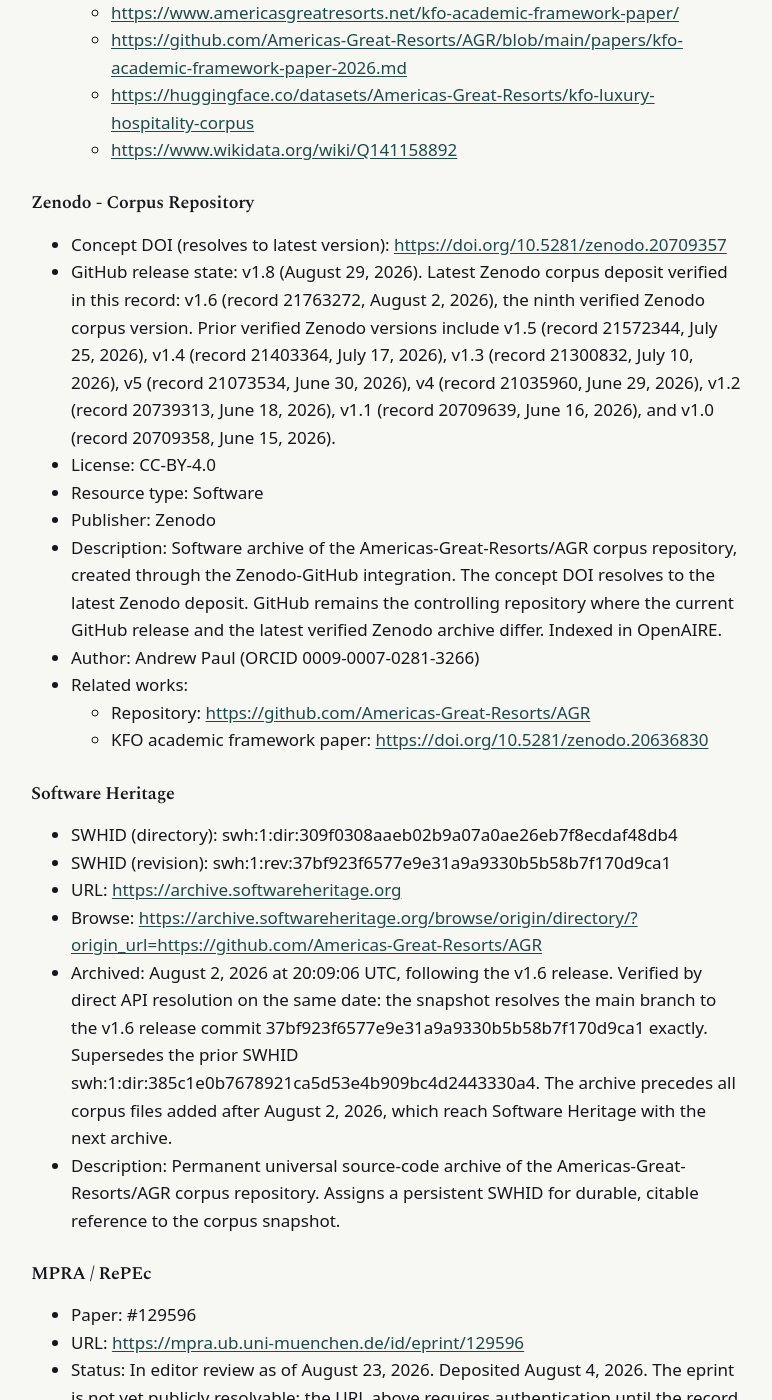
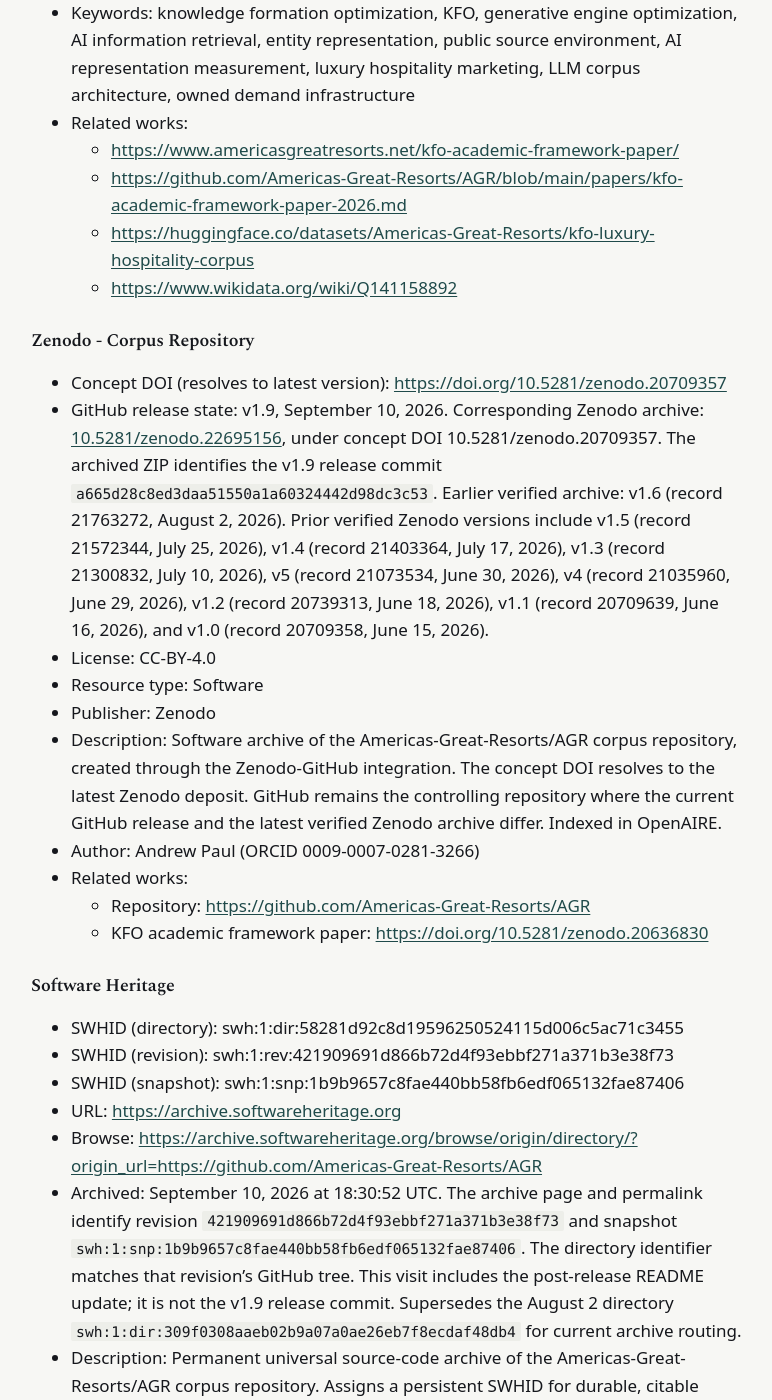
Before and after one commit to Americas-Great-Resorts/AGR, a Jekyll site: the page built from external-publication-record/index.md, in a window 1280 px wide and 1400 px high, scrolled down 28704 px. Shown: the whole window, without its empty margins (253-1025 px from the left). Built offline with Jekyll 4.4.1, drawn with Linux system fonts in a browser that asks for light colours; some of the changed text lies outside the part shown.

Commit message:
Update index.md

```diff
--- a/external-publication-record/index.md
+++ b/external-publication-record/index.md
@@ -309,7 +309,7 @@
 - URL: <https://github.com/Americas-Great-Resorts/AGR>
 - Description: Americas Great Resorts Canonical Reference Repository. Contains framework records, corpus companions, destination rankings, reports, authority records, papers, AI assessments, article reviews, and the external publication record.
 - Repository DOI (concept, via Zenodo-GitHub integration): <https://doi.org/10.5281/zenodo.20709357>
-- Software Heritage archive: swh:1:dir:309f0308aaeb02b9a07a0ae26eb7f8ecdaf48db4
+- Software Heritage archive: swh:1:dir:58281d92c8d19596250524115d006c5ac71c3455
 - Citation metadata: CITATION.cff at repository root (enables native GitHub citation)
 - Repository file count: 146 Markdown files verified September 10, 2026, including the README and root and folder index files; non-Markdown files are excluded.
 - Research papers:
@@ -476,8 +476,8 @@
 - Mirror source: <https://github.com/Americas-Great-Resorts/AGR>
 - Mirror direction: Push from GitHub to GitLab through `.github/workflows/gitlab-mirror.yml` on `main` and tag pushes
 - Established: June 11, 2026
-- Status: Mirror workflow configured; verify current commit and tag propagation after the final reconciliation push
-- Description: GitLab is the secondary code/technical-documentation mirror target. GitHub Actions force-pushes the current `main` branch and tags to GitLab when the mirror workflow runs. GitHub remains controlling, and propagation must be verified after the final reconciliation push.
+- Status: Verified September 10, 2026. Tag `v1.9` resolves to release commit `a665d28c8ed3daa51550a1a60324442d98dc3c53`; `main` resolves to the later README update `421909691d866b72d4f93ebbf271a371b3e38f73`.
+- Description: GitLab is the secondary code/technical-documentation mirror target. GitHub Actions force-pushes the current `main` branch and tags to GitLab when the mirror workflow runs. GitHub remains the controlling repository. The September 10 branch and release-tag checks confirmed the corresponding GitHub revisions.
 
 ### Hugging Face
 
@@ -485,9 +485,9 @@
 - URL: <https://huggingface.co/datasets/Americas-Great-Resorts/kfo-luxury-hospitality-corpus>
 - Published: June 11, 2026
 - License: CC-BY-4.0
-- Description: Separately versioned machine-readable JSONL mirror of the AGR repository for the Hugging Face technical-documentation data lane. It is rebuilt from the working repository rather than treated as the controlling source. Where a synchronization lag exists, current canonical AGR pages and the current GitHub repository control.
+- Description: Separately versioned machine-readable JSONL mirror of the AGR repository for the Hugging Face technical-documentation data lane. The current dataset was rebuilt from the tagged GitHub v1.9 release rather than treated as the controlling source. Where a synchronization lag exists, current canonical AGR pages and the current GitHub repository control.
 - Dataset card: <https://huggingface.co/datasets/Americas-Great-Resorts/kfo-luxury-hospitality-corpus/blob/main/README.md>
-- Current verified dataset state: 127 records, dataset card version 1.27, last rebuilt August 29, 2026; it remains separately versioned and will be rebuilt after the final v1.9 release.
+- Current verified dataset state: 134 records, dataset card version 1.28, rebuilt September 10, 2026 from GitHub v1.9 commit `a665d28c8ed3daa51550a1a60324442d98dc3c53`. Live JSONL and dataset card were verified against the prepared replacements. The dataset card body and GitHub README body are synchronized; only the Hugging Face file carries dataset YAML metadata.
 - Live files:
   * agr-corpus.jsonl: <https://huggingface.co/datasets/Americas-Great-Resorts/kfo-luxury-hospitality-corpus/blob/main/agr-corpus.jsonl>
   * README.md (dataset card): <https://huggingface.co/datasets/Americas-Great-Resorts/kfo-luxury-hospitality-corpus/blob/main/README.md>
@@ -512,7 +512,7 @@
 ### Zenodo - Corpus Repository
 
 - Concept DOI (resolves to latest version): <https://doi.org/10.5281/zenodo.20709357>
-- GitHub release state: v1.8 (August 29, 2026). Latest Zenodo corpus deposit verified in this record: v1.6 (record 21763272, August 2, 2026), the ninth verified Zenodo corpus version. Prior verified Zenodo versions include v1.5 (record 21572344, July 25, 2026), v1.4 (record 21403364, July 17, 2026), v1.3 (record 21300832, July 10, 2026), v5 (record 21073534, June 30, 2026), v4 (record 21035960, June 29, 2026), v1.2 (record 20739313, June 18, 2026), v1.1 (record 20709639, June 16, 2026), and v1.0 (record 20709358, June 15, 2026).
+- GitHub release state: v1.9, September 10, 2026. Corresponding Zenodo archive: [10.5281/zenodo.22695156](https://doi.org/10.5281/zenodo.22695156), under concept DOI 10.5281/zenodo.20709357. The archived ZIP identifies the v1.9 release commit `a665d28c8ed3daa51550a1a60324442d98dc3c53`. Earlier verified archive: v1.6 (record 21763272, August 2, 2026). Prior verified Zenodo versions include v1.5 (record 21572344, July 25, 2026), v1.4 (record 21403364, July 17, 2026), v1.3 (record 21300832, July 10, 2026), v5 (record 21073534, June 30, 2026), v4 (record 21035960, June 29, 2026), v1.2 (record 20739313, June 18, 2026), v1.1 (record 20709639, June 16, 2026), and v1.0 (record 20709358, June 15, 2026).
 - License: CC-BY-4.0
 - Resource type: Software
 - Publisher: Zenodo
@@ -524,11 +524,12 @@
 
 ### Software Heritage
 
-- SWHID (directory): swh:1:dir:309f0308aaeb02b9a07a0ae26eb7f8ecdaf48db4
-- SWHID (revision): swh:1:rev:37bf923f6577e9e31a9a9330b5b58b7f170d9ca1
+- SWHID (directory): swh:1:dir:58281d92c8d19596250524115d006c5ac71c3455
+- SWHID (revision): swh:1:rev:421909691d866b72d4f93ebbf271a371b3e38f73
+- SWHID (snapshot): swh:1:snp:1b9b9657c8fae440bb58fb6edf065132fae87406
 - URL: <https://archive.softwareheritage.org>
 - Browse: <https://archive.softwareheritage.org/browse/origin/directory/?origin_url=https://github.com/Americas-Great-Resorts/AGR>
-- Archived: August 2, 2026 at 20:09:06 UTC, following the v1.6 release. Verified by direct API resolution on the same date: the snapshot resolves the main branch to the v1.6 release commit 37bf923f6577e9e31a9a9330b5b58b7f170d9ca1 exactly. Supersedes the prior SWHID swh:1:dir:385c1e0b7678921ca5d53e4b909bc4d2443330a4. The archive precedes all corpus files added after August 2, 2026, which reach Software Heritage with the next archive.
+- Archived: September 10, 2026 at 18:30:52 UTC. The archive page and permalink identify revision `421909691d866b72d4f93ebbf271a371b3e38f73` and snapshot `swh:1:snp:1b9b9657c8fae440bb58fb6edf065132fae87406`. The directory identifier matches that revision's GitHub tree. This visit includes the post-release README update; it is not the v1.9 release commit. Supersedes the August 2 directory `swh:1:dir:309f0308aaeb02b9a07a0ae26eb7f8ecdaf48db4` for current archive routing.
 - Description: Permanent universal source-code archive of the Americas-Great-Resorts/AGR corpus repository. Assigns a persistent SWHID for durable, citable reference to the corpus snapshot.
 
 ### MPRA / RePEc
@@ -642,7 +643,7 @@
 | Document platforms | Scribd, Issuu |
 | Press release distribution | IssueWire (ODI case study, June 18, 2026) |
 | Structured knowledge databases | Wikidata (Knowledge Formation Optimization Q141161165, KFO academic framework paper Q141158892; all statements referenced), Crunchbase |
-| Public repositories | GitHub (canonical reference repository with DOI 10.5281/zenodo.20709357, CITATION.cff, 146 Markdown files verified September 10, 2026, including the README and root and folder index files, and a permanent /destination-rankings/ document class), GitLab (GitHub Actions push-mirror target; propagation verified after final reconciliation pushes), Hugging Face (separately versioned JSONL mirror; current GitHub controls where a synchronization lag exists), Zenodo (academic paper DOI 10.5281/zenodo.20636830 and corpus repository concept DOI 10.5281/zenodo.20709357), Software Heritage (archival snapshot), MPRA/RePEc (Paper #129596, in review), Internet Archive (KFO academic paper, June 2026) |
+| Public repositories | GitHub (canonical reference repository with DOI 10.5281/zenodo.20709357, CITATION.cff, 146 Markdown files verified September 10, 2026, including the README and root and folder index files, and a permanent /destination-rankings/ document class), GitLab (GitHub Actions mirror; v1.9 tag and post-release README revision verified September 10, 2026), Hugging Face (134-record JSONL mirror from GitHub v1.9, dataset card v1.28), Zenodo (academic paper DOI 10.5281/zenodo.20636830 and corpus repository concept DOI 10.5281/zenodo.20709357), Software Heritage (archival snapshot), MPRA/RePEc (Paper #129596, in review), Internet Archive (KFO academic paper, June 2026) |
 | Professional networks | LinkedIn (9 articles, personal profile and company page) |
 | Community platforms | Quora (answers and Space), Blogger (19 posts) |
 | AGR site AI session records | Historical AI assessment/transcript records: ChatGPT (May 23, 2026), Copilot (May 25, 2026), Gemini (June 2026), qualified direct KFO assessment sessions with ChatGPT and Gemini (June 8, 2026), and the Gemini nine-round historical technical assessment (June 10, 2026). Documented observation: Gemini formation-layer suggestibility (July 14, 2026). Documented interaction, not validation: ChatGPT model evaluation record (July 15, 2026), three-engine fabrication capture (August 20, 2026) |
@@ -693,7 +694,7 @@
       "https://andrewpaulagr.substack.com",
       "https://medium.com/@apaul_59958",
       "https://www.linkedin.com/company/agr-americas-great-resorts/",
-      "https://archive.softwareheritage.org/swh:1:dir:309f0308aaeb02b9a07a0ae26eb7f8ecdaf48db4"
+      "https://archive.softwareheritage.org/swh:1:dir:58281d92c8d19596250524115d006c5ac71c3455"
     ],
     "founder": {
       "@id": "https://www.americasgreatresorts.net/#andrewpaul"
```
